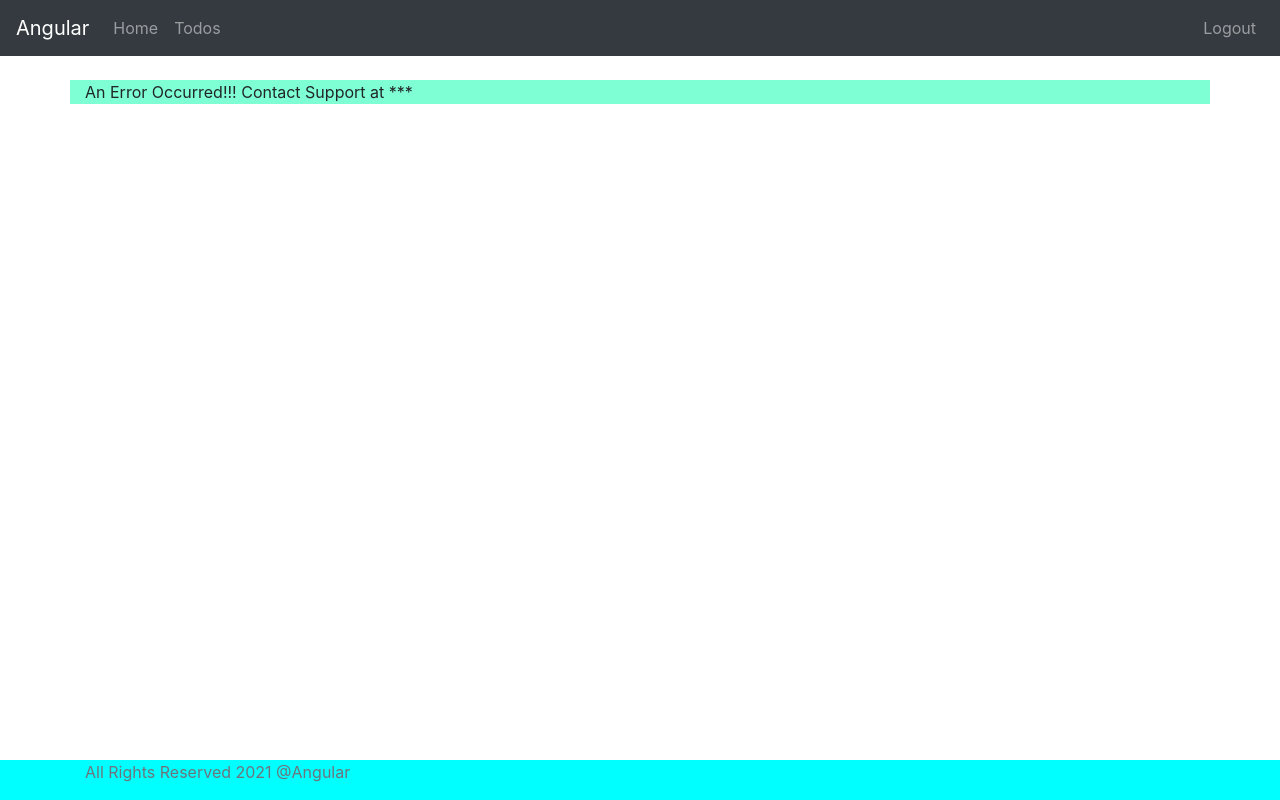
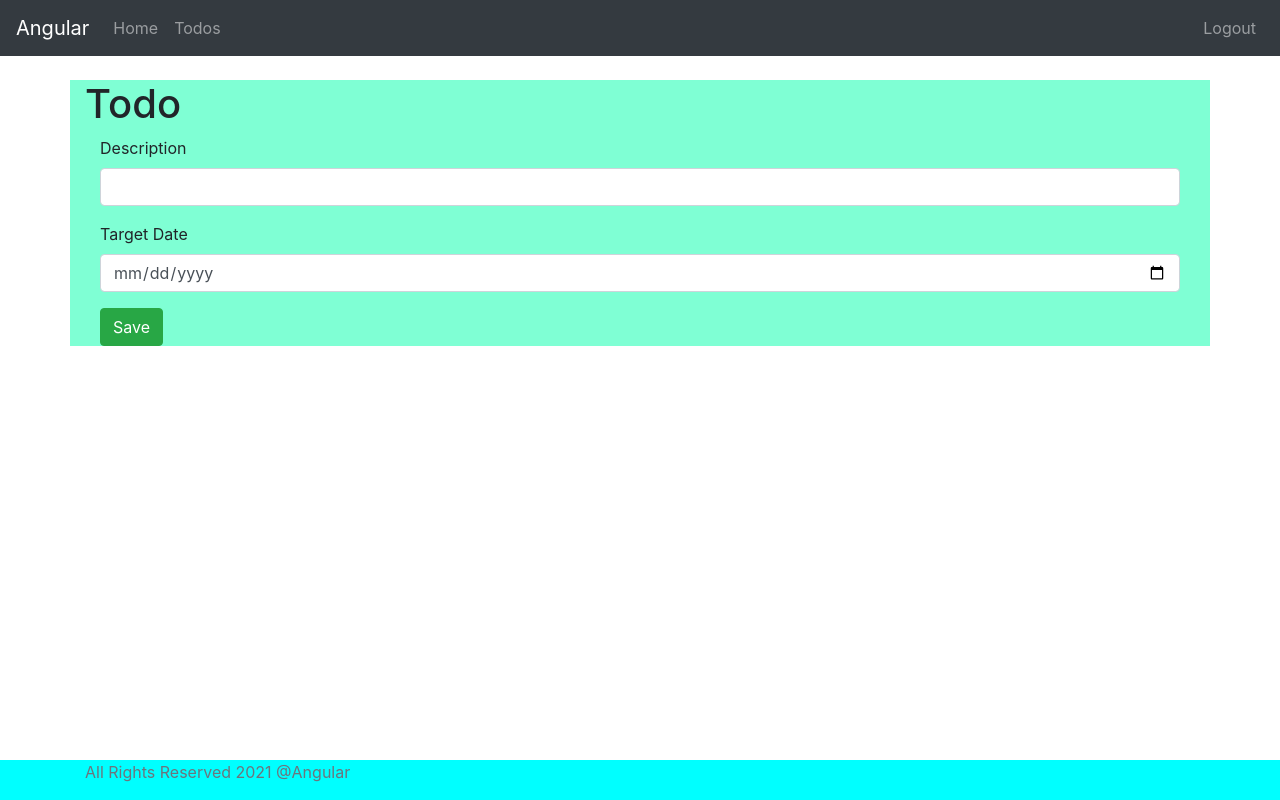
Before and after one commit to Saurabh7064/todo2, an Angular app: page /todos/1 in a window 1280 px wide. Built offline with nearby package versions, Linux system fonts and the light colour scheme; sample sign-in values are in the browser's storage.

Commit message:
designed Todo.component.html with bootstrap framework

```diff
--- a/src/app/app.module.ts
+++ b/src/app/app.module.ts
@@ -1,6 +1,6 @@
 import { BrowserModule } from '@angular/platform-browser';
 import { NgModule } from '@angular/core';
-
+import { TodoComponent } from './todo/todo.component';
 import { AppRoutingModule } from './app-routing.module';
 import { AppComponent } from './app.component';
 import { WelcomeComponent } from './welcome/welcome.component';
@@ -12,7 +12,7 @@
 import { FooterComponent } from './footer/footer.component';
 import { LogoutComponent } from './logout/logout.component';
 import {  HttpClientModule } from '@angular/common/http';
-import { TodoComponent } from './todo/todo.component';
+
 
 @NgModule({
   declarations: [
--- a/src/app/list-todos/list-todos.component.html
+++ b/src/app/list-todos/list-todos.component.html
@@ -17,7 +17,7 @@
 <td>{{todo.description}}</td>
 <td>{{todo.targetDate | date}}</td>
 <td>{{todo.done}}</td>
-<td><button (click)="UpdateTodo(todo.id)" class="btn btn-success">Update</button></td>
+<td><button (click)="updateTodo(todo.id)" class="btn btn-success">Update</button></td>
 <td><button (click)="deleteTodo(todo.id)" class="btn btn-warning">Delete</button></td>
 </tr>
 
--- a/src/app/list-todos/list-todos.component.ts
+++ b/src/app/list-todos/list-todos.component.ts
@@ -34,7 +34,7 @@
 
   constructor(
     private todoService:TodoDataService,
-    private router:Router
+   private router:Router
   ) { }
 
   ngOnInit() {
@@ -64,7 +64,7 @@
 
   updateTodo(id){
     console.log(`Updated ${id}`)
-    this.router.navigate(['todos'],id)
+    this.router.navigate(['todos',id])
   }
 
 
--- a/src/app/todo/todo.component.html
+++ b/src/app/todo/todo.component.html
@@ -1 +1,17 @@
-<p>todo works!</p>
+<h1>Todo</h1>
+
+<div class="container">
+
+    <fieldset class="form-group">
+        <label>Description</label>
+        <input type="text" class="form-control" name="description" required="required">
+    </fieldset>
+
+    <fieldset class="form-group">
+        <label>Target Date</label>
+        <input type="date" class="form-control" name="target date" required="required">
+    </fieldset>
+
+    <button class="btn btn-success" (click)="saveTodo()">Save</button>
+
+</div>
```
Also changed, not shown: src/app/app-routing.module.ts (+4 -3 lines).
